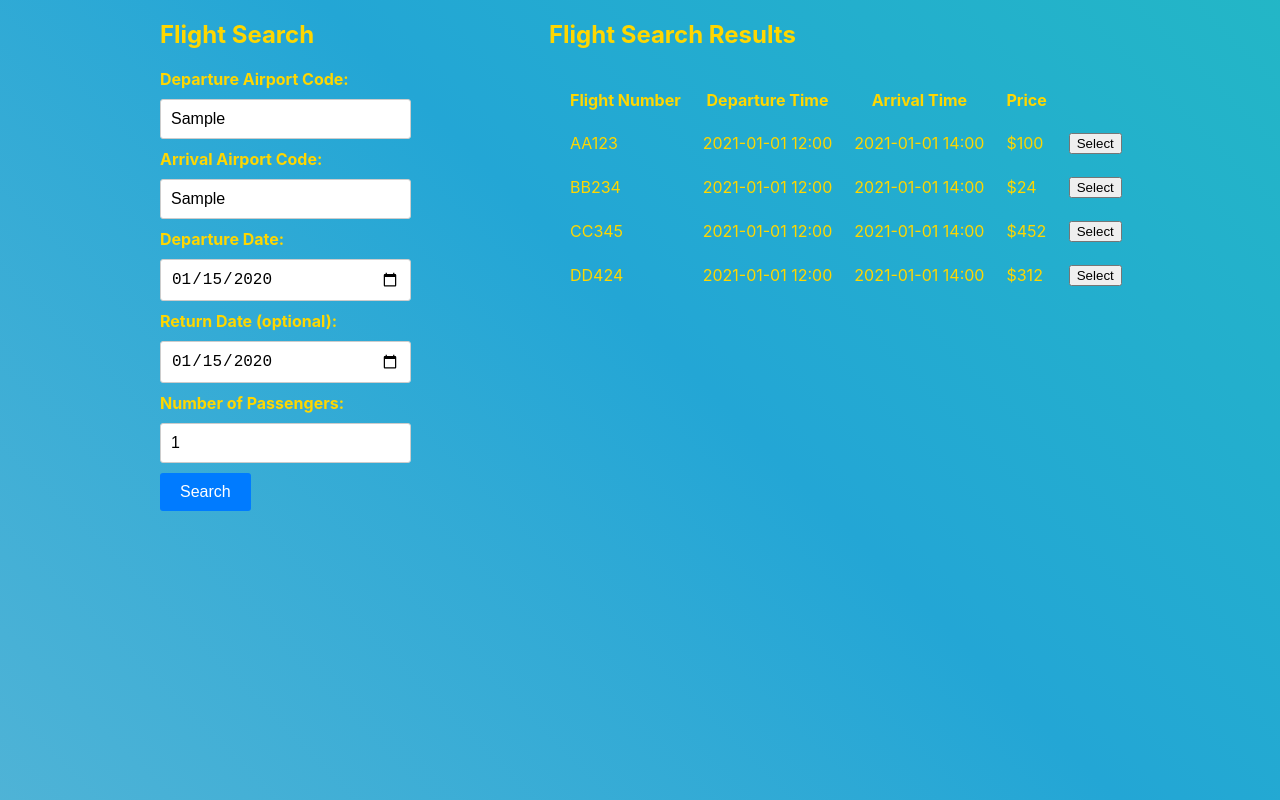
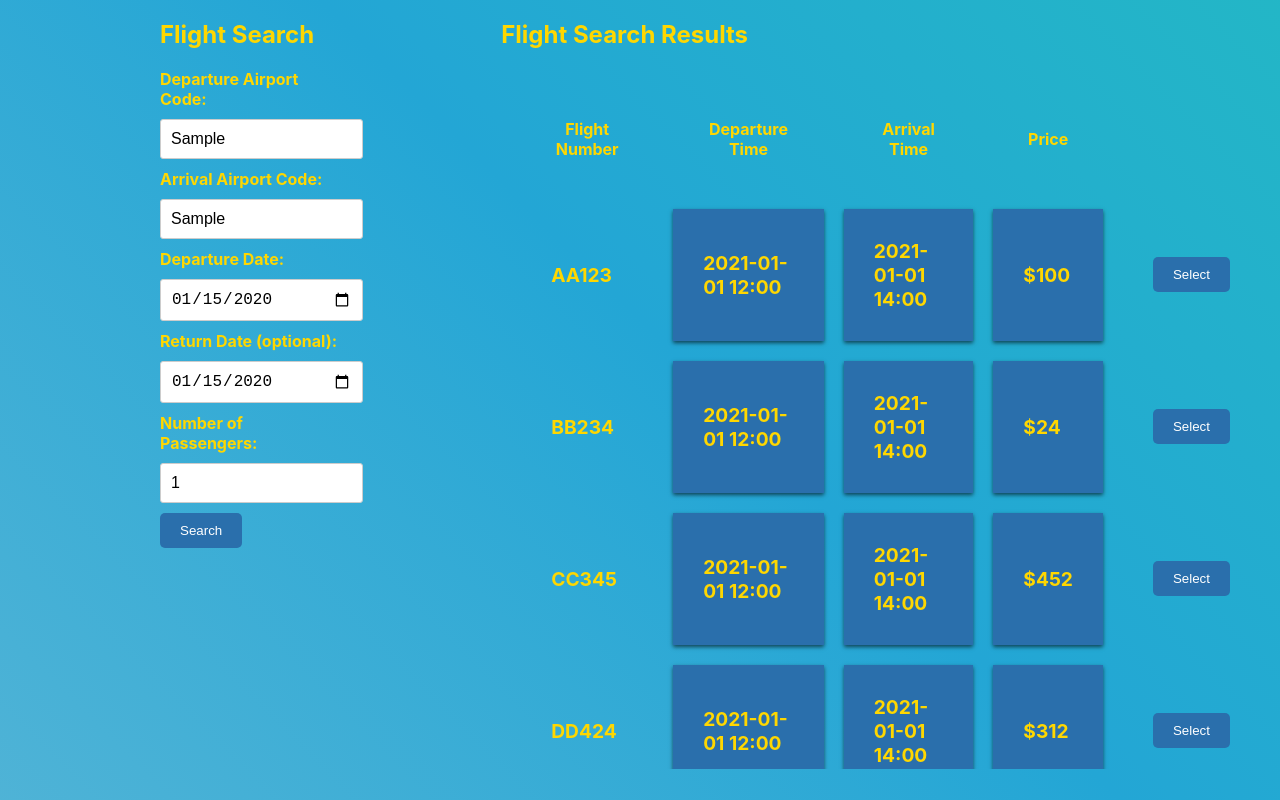
Before and after one commit to Raszbanana/DatabaseAndFullStackProject, a React (Create React App) app in the folder frontend/: page / in a window 1280 px wide. Both pictures are taken after typing "Sample", "Sample", "2020-01-15", "2020-01-15" into the empty fields and a click on the button "Search". Built offline with nearby package versions, Linux system fonts and the light colour scheme.

Commit message:
added our own button, added more styling to table, made it scrollable and minor other changes

```diff
--- a/frontend/src/flight-search/flight-search-form/domain-logic/flight-search-api.service.ts
+++ b/frontend/src/flight-search/flight-search-form/domain-logic/flight-search-api.service.ts
@@ -29,7 +29,36 @@ const testFlights: IFlight[] = [
     departureTime: '2021-01-01 12:00',
     arrivalTime: '2021-01-01 14:00',
     price: 312,
-  }
+  },
+  {
+    id: 1,
+    flightNumber: 'AA123',
+    departureTime: '2021-01-01 12:00',
+    arrivalTime: '2021-01-01 14:00',
+    price: 100,
+  },
+  {
+    id: 2,
+    flightNumber: 'BB234',
+    departureTime: '2021-01-01 12:00',
+    arrivalTime: '2021-01-01 14:00',
+    price: 24,
+  },
+  {
+    id: 3,
+    flightNumber: 'CC345',
+    departureTime: '2021-01-01 12:00',
+    arrivalTime: '2021-01-01 14:00',
+    price: 452,
+  },
+  {
+    id: 4,
+    flightNumber: 'DD424',
+    departureTime: '2021-01-01 12:00',
+    arrivalTime: '2021-01-01 14:00',
+    price: 312,
+  },
+
 ]
 export const searchFlights = async (searchParams: IFlightSearchParams): Promise<IFlight[]> => {
   console.log('searchParams', searchParams)
--- a/frontend/src/flight-search/flight-search-form/feature/flight-search-form.tsx
+++ b/frontend/src/flight-search/flight-search-form/feature/flight-search-form.tsx
@@ -7,6 +7,7 @@ import { IFlight, IFlightSearchParams } from '../../utils/common';
 import FlightSearchTable from '../../flight-search-table/feature/flight-search-table';
 
 import './flight-search-form.css';
+import FlightButton from '../../../ui/button/flight-button';
 
 const FlightSearchForm: React.FC = () => {
   const [searchParams, setSearchParams] = useState<IFlightSearchParams>({
@@ -106,7 +107,7 @@ const FlightSearchForm: React.FC = () => {
               min='1'
             />
           </div>
-          <button type='submit'>Search</button>
+          <FlightButton type='submit'>Search</FlightButton>
         </form>
         <div className="flight-search-form__table">
           <FlightSearchTable flights={flights} />
--- a/frontend/src/flight-search/flight-search-rows/feature/flight-search-row.css
+++ b/frontend/src/flight-search/flight-search-rows/feature/flight-search-row.css
@@ -1,4 +1,25 @@
 .flight-search-row__text {
-  color: #FFD700;
+  color: #ffd700;
   padding: auto;
 }
+
+.flight-search-row__flight-number-text {
+  font-size: 1.2em;
+  font-weight: bold;
+}
+
+.flight-search-row__flight-time-text {
+  font-size: 1.2rem;
+  font-weight: bold;
+  background-color: #2a6fac;
+  box-shadow: 0 2px 4px rgba(0, 0, 0, 0.6);
+  transition: all 0.3s ease;
+}
+
+.flight-search-row__flight-price-text {
+  font-size: 1.2rem;
+  font-weight: bold;
+  background-color: #2a6fac;
+  box-shadow: 0 2px 4px rgba(0, 0, 0, 0.6);
+  transition: all 0.3s ease;
+}
--- a/frontend/src/flight-search/flight-search-rows/feature/flight-search-row.tsx
+++ b/frontend/src/flight-search/flight-search-rows/feature/flight-search-row.tsx
@@ -2,6 +2,7 @@ import React from 'react';
 
 import './flight-search-row.css'
 import { IFlight } from '../../utils/common';
+import FlightButton from '../../../ui/button/flight-button';
 
 interface FlightSearchRowProps {
   flight: IFlight;
@@ -15,12 +16,12 @@ const FlightSearchRow: React.FC<FlightSearchRowProps> = ({ flight, onSelect }) =
 
   return (
     <tr className="flight-search-row__text">
-      <td>{flight.flightNumber}</td>
-      <td>{flight.departureTime}</td>
-      <td>{flight.arrivalTime}</td>
-      <td>${flight.price}</td>
+      <td className="flight-search-row__flight-number-text">{flight.flightNumber}</td>
+      <td className="flight-search-row__flight-time-text">{flight.departureTime}</td>
+      <td className="flight-search-row__flight-time-text">{flight.arrivalTime}</td>
+      <td className="flight-search-row__flight-price-text">${flight.price}</td>
       <td valign="middle">
-        <button className="flight-search-row__button" onClick={handleSelect}>Select</button>
+        <FlightButton onClick={handleSelect}>Select</FlightButton>
       </td>
     </tr>
   );
--- a/frontend/src/flight-search/flight-search-table/feature/flight-search-table.css
+++ b/frontend/src/flight-search/flight-search-table/feature/flight-search-table.css
@@ -1,3 +1,29 @@
 .flight-search-table__column-title {
   color: #FFD700;
+
 }
+
+.flight-search-table {
+  max-height: 700px;
+  overflow: auto;
+}
+
+/* WebKit (Chrome, Safari) */
+.flight-search-table::-webkit-scrollbar {
+  width: 5px; /* Set the width of the scrollbar */
+}
+
+.flight-search-table::-webkit-scrollbar-thumb {
+  background: #FFD700; /* Set the color of the thumb (the draggable part) */
+  border-radius: 300px; /* Round the thumb's corners */
+}
+
+.flight-search-table::-webkit-scrollbar-track {
+  background: #23a6d5; /* Set the color of the track (the non-draggable part) */
+}
+
+Table thead{
+  position: sticky;
+  top: -10px;
+  margin: 0 0 0 0;
+}
--- a/frontend/src/flight-search/flight-search-table/feature/flight-search-table.tsx
+++ b/frontend/src/flight-search/flight-search-table/feature/flight-search-table.tsx
@@ -1,8 +1,8 @@
 import React, { useState } from 'react';
 
-import FlightSearchRow from '../../flight-search-rows/feature/flight-search-row'
+import FlightSearchRow from '../../flight-search-rows/feature/flight-search-row';
 import { IFlight } from '../../utils/common';
-import './flight-search-table.css'
+import './flight-search-table.css';
 
 interface FlightSearchResultsProps {
   flights: IFlight[];
@@ -22,11 +22,10 @@ const FlightSearchTable: React.FC<FlightSearchResultsProps> = ({ flights }) => {
   return (
     <div>
       <h2>Flight Search Results</h2>
-      <table
-      cellSpacing="20"
-      >
+      <div className='flight-search-table'>
+        <table cellSpacing='20' cellPadding={30}>
           <thead>
-          <tr className="flight-search-table__column-title">
+            <tr className='flight-search-table__column-title'>
               <th>Flight Number</th>
               <th>Departure Time</th>
               <th>Arrival Time</th>
@@ -35,10 +34,15 @@ const FlightSearchTable: React.FC<FlightSearchResultsProps> = ({ flights }) => {
           </thead>
           <tbody>
             {flights.map((flight) => (
-            <FlightSearchRow key={flight.id} flight={flight} onSelect={handleFlightSelect} />
+              <FlightSearchRow
+                key={flight.id}
+                flight={flight}
+                onSelect={handleFlightSelect}
+              />
             ))}
           </tbody>
         </table>
+      </div>
       {selectedFlightId && <p>Selected Flight ID: {selectedFlightId}</p>}
     </div>
   );
--- /dev/null
+++ b/frontend/src/ui/button/flight-button.css
@@ -0,0 +1,13 @@
+.button-design {
+  background-color: #2a6fac;
+  color: #fff;
+  padding: 10px 20px;
+  border: none;
+  border-radius: 5px;
+  cursor: pointer;
+}
+
+.button-design:hover {
+  transform: translateY(-0.2rem);
+  box-shadow: 0 4px 8px rgba(0, 0, 0, 0.2);
+}
--- /dev/null
+++ b/frontend/src/ui/button/flight-button.tsx
@@ -0,0 +1,25 @@
+import React from 'react';
+import './flight-button.css';
+import PropTypes from 'prop-types'; // Import prop-types
+
+interface FlightButtonProps {
+  onClick?: () => void;
+  children: React.ReactNode;
+  type?: 'button' | 'submit' | 'reset'; // Define a type prop
+}
+
+const FlightButton: React.FC<FlightButtonProps> = ({ onClick, children }) => {
+  return (
+    <button className="button-design" onClick={onClick}>
+      {children}
+    </button>
+  );
+};
+
+FlightButton.propTypes = {
+  onClick: PropTypes.func.isRequired,
+  children: PropTypes.node.isRequired,
+  type: PropTypes.oneOf(['button', 'submit', 'reset']),
+};
+
+export default FlightButton;
```
Lines whose indentation alone changed are shown as unchanged.
